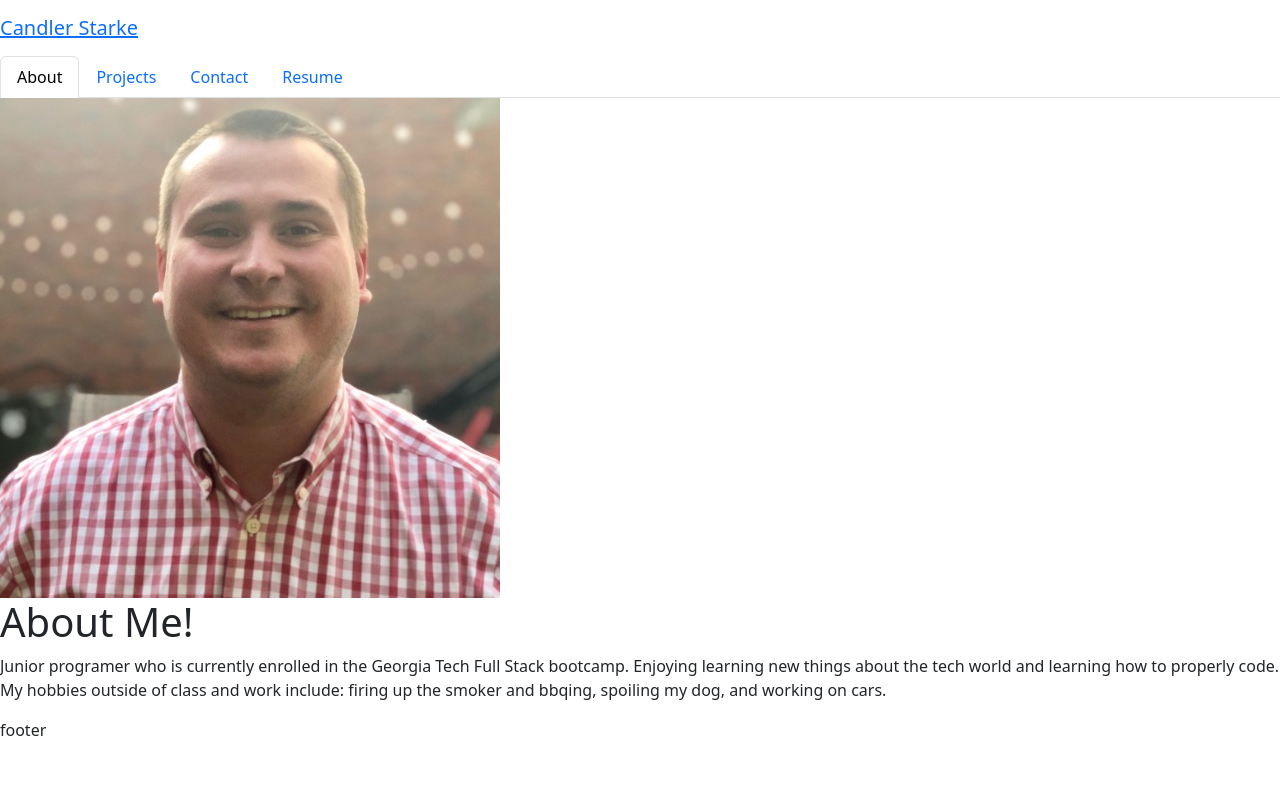
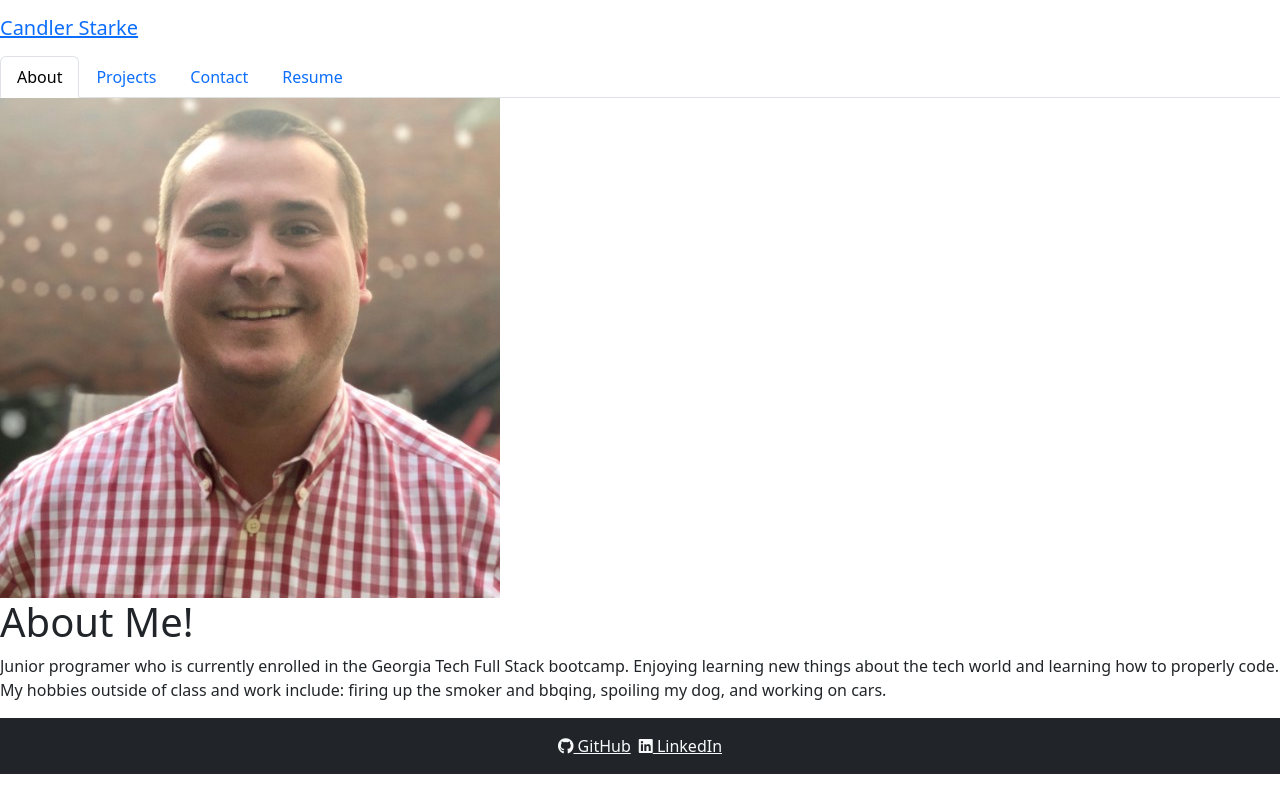
Before and after one commit to castarke/myportfolio-react, a React (Create React App) app: page / in a window 1280 px wide. Built offline with nearby package versions, Linux system fonts and the light colour scheme; the HTML template or start-up script is replaced by a standard one.

Commit message:
worked on footer and getting the contact page to display an error if form was not filled out on submit

```diff
--- a/public/index.html
+++ b/public/index.html
@@ -3,6 +3,7 @@
   <head>
     <meta charset="utf-8" />
     <link rel="icon" href="%PUBLIC_URL%/favicon.ico" />
+    <link rel="stylesheet" href="https://cdnjs.cloudflare.com/ajax/libs/font-awesome/5.15.3/css/all.min.css" />
     <meta name="viewport" content="width=device-width, initial-scale=1" />
     <meta name="theme-color" content="#000000" />
     <meta
--- a/src/components/Footer.js
+++ b/src/components/Footer.js
@@ -1,13 +1,24 @@
-import React from "react";
+import React from 'react';
 
-function Footer() {
-    return (
-        <div>
-            <p>
-              footer
-            </p>
-        </div>
-    )
-}
+const Footer = () => {
+  return (
+    <footer className="bg-dark text-light text-center py-3">
+      <div className="container">
+        <ul className="list-inline mb-0">
+          <li className="list-inline-item">
+            <a className="text-light" href="https://github.com/castarke?tab=repositories">
+              <i className="fab fa-github mr-1"></i> GitHub
+            </a>
+          </li>
+          <li className="list-inline-item">
+            <a className="text-light" href="https://www.linkedin.com/in/castarke/">
+              <i className="fab fa-linkedin mr-1"></i> LinkedIn
+            </a>
+          </li>
+        </ul>
+      </div>
+    </footer>
+  );
+};
 
 export default Footer;
--- a/src/components/pages/Contact.js
+++ b/src/components/pages/Contact.js
@@ -1,42 +1,52 @@
-import React, {useState} from "react";
+import React, { useState } from "react";
 import { validateEmail } from "../../utils/helpers";
 // import './style.css'
+
 function Contact() {
   const [firstName, setFirstName] = useState('');
   const [lastName, setLastName] = useState('');
-    const [email, setEmail] = useState('')
+  const [email, setEmail] = useState('');
   const [textBody, setTextBody] = useState('');
-    const [errorMessage, setErrorMessage] = useState('')
+  const [formErrors, setFormErrors] = useState({});
 
   const handleInputChange = (event) => {
-
-        const {target} = event;
+    const { target } = event;
     const inputType = target.name;
     const inputValue = target.value;
 
     if (inputType === 'firstName') {
-            setFirstName(inputValue)
-        } else if (inputType === 'lastName'){
+      setFirstName(inputValue);
+    } else if (inputType === 'lastName') {
       setLastName(inputValue);
-        } else if (inputType === 'email'){
-            setEmail(inputValue)
-        } else if (inputType === 'textBody'){
-            setTextBody(inputValue)
+    } else if (inputType === 'email') {
+      setEmail(inputValue);
+    } else if (inputType === 'textBody') {
+      setTextBody(inputValue);
     }
   };
 
   const handleFormSubmit = (event) => {
     event.preventDefault();
+    const errors = {};
 
-        if (!validateEmail(email) || !firstName || !lastName) {
-            setErrorMessage('Please provide a correct email and be sure that the first name and last name fields are filled out')
-
+    if (!validateEmail(email)) {
+      errors.email = "Please provide a valid email address";
+    } if (!firstName) {
+      errors.firstName = "Please provide a First Name";
+    } if (!lastName) {
+      errors.lastName = "Please provide a Last Name";
+    } if (!textBody) {
+        errors.textBody = "Please provide a message";
+    }if (Object.keys(errors).length > 0) {
+      setFormErrors(errors);
       return;
     }
+
     setFirstName('');
     setLastName('');
     setEmail('');
     setTextBody('');
+    setFormErrors({});
   };
 
   return (
@@ -50,6 +60,9 @@ function Contact() {
           type="text"
           placeholder="First Name"
         />
+        {formErrors.firstName && (
+          <p className="error-text">{formErrors.firstName}</p>
+        )}
         <input
           value={lastName}
           name="lastName"
@@ -57,6 +70,9 @@ function Contact() {
           type="text"
           placeholder="Last Name"
         />
+        {formErrors.lastName && (
+          <p className="error-text">{formErrors.lastName}</p>
+        )}
         <input
           value={email}
           name="email"
@@ -64,6 +80,9 @@ function Contact() {
           type="email"
           placeholder="email"
         />
+        {formErrors.email && (
+          <p className="error-text">{formErrors.email}</p>
+        )}
         <input
           value={textBody}
           name="textBody"
@@ -71,13 +90,11 @@ function Contact() {
           type="text"
           placeholder="Please write your message here"
         />
+        {formErrors.textBody && (
+          <p className="error-text">{formErrors.textBody}</p>
+        )}
         <button type="button" onClick={handleFormSubmit}>Submit</button>
       </form>
-            {errorMessage && (
-                <div>
-                    <p className="error-text">{errorMessage}</p>
-                    </div>
-            )}
     </div>
   );
 }
```
Also changed, not shown: src/components/Header.js (line endings or trailing spaces). Lines whose indentation alone changed are shown as unchanged.
